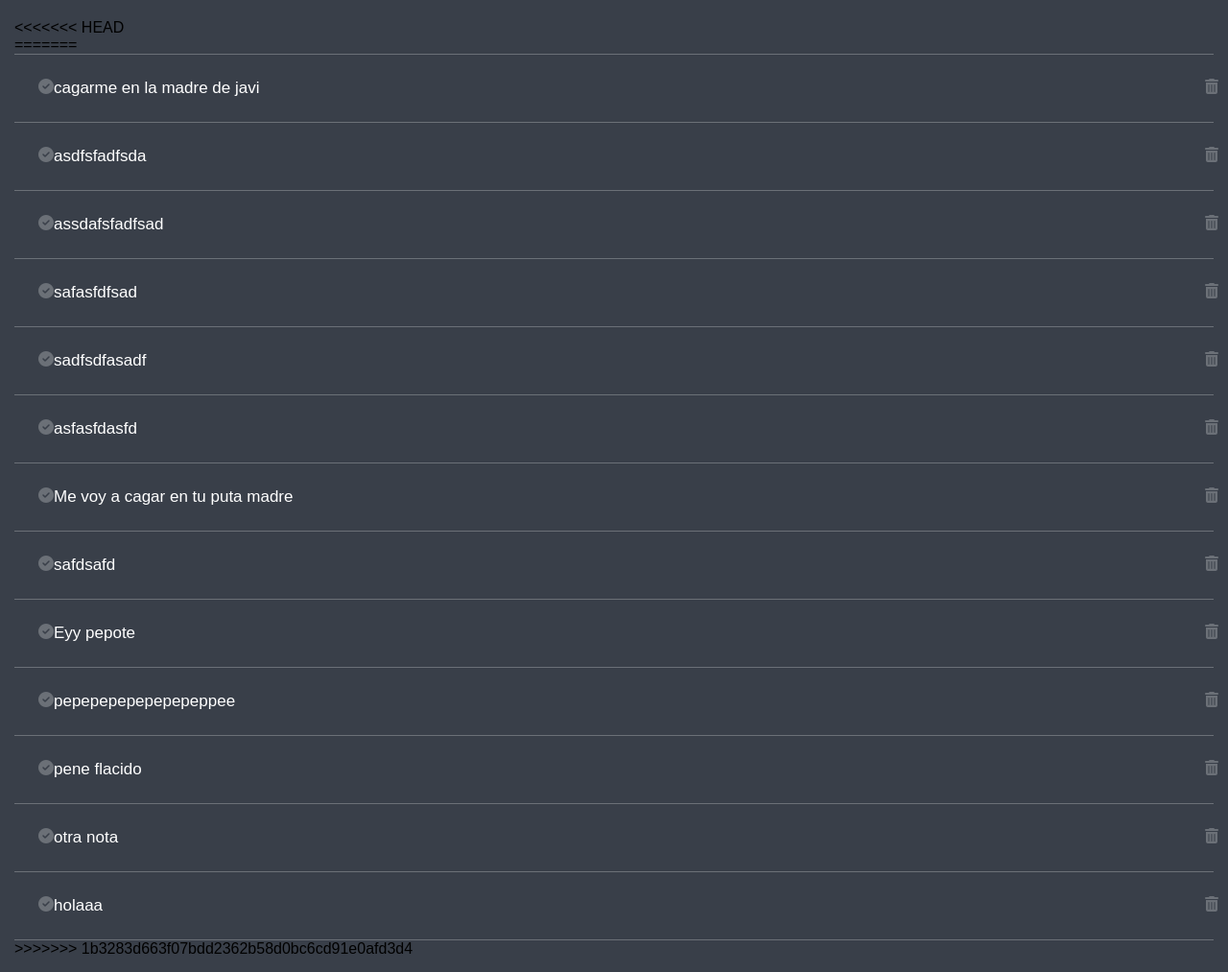
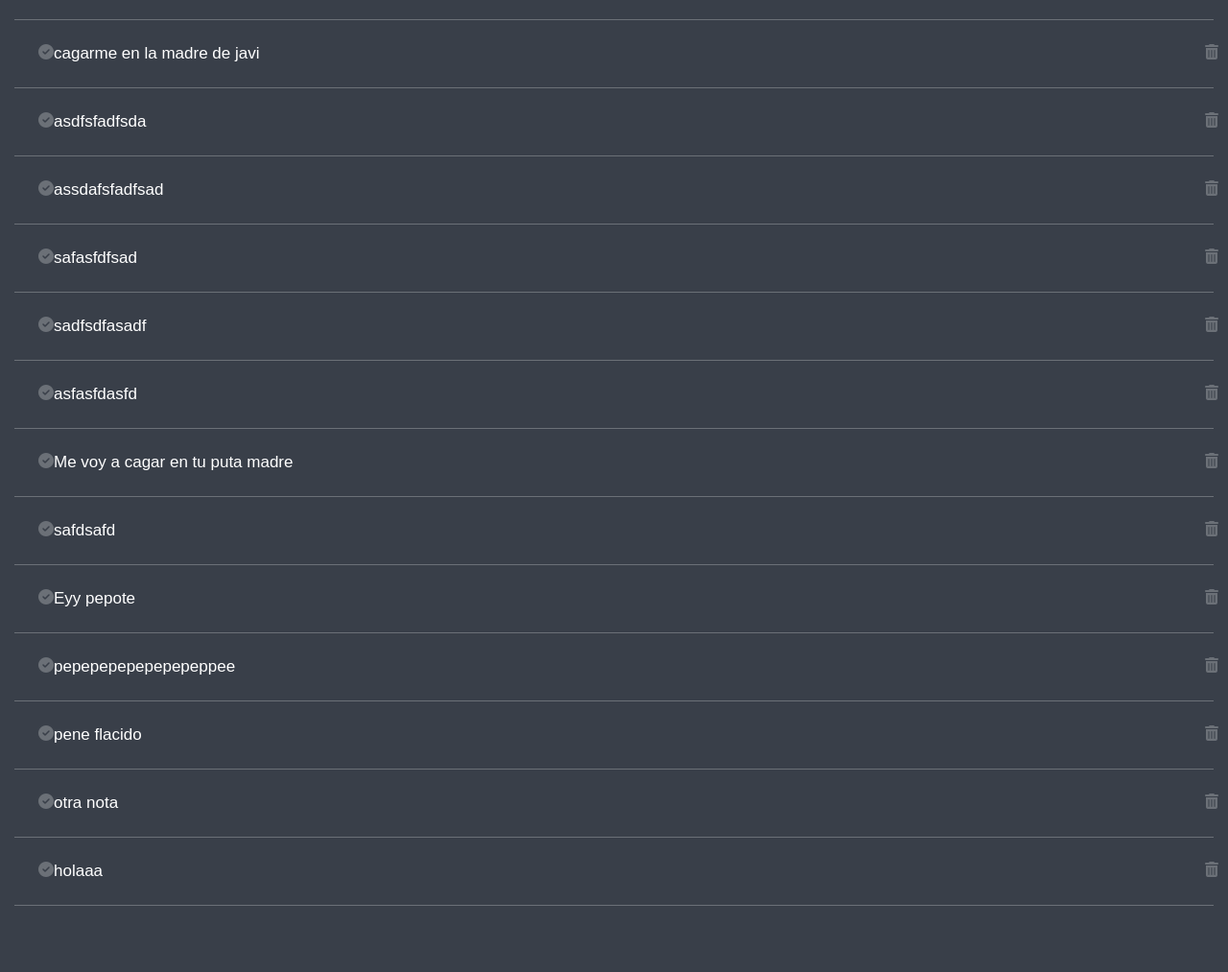
Before and after one commit to javierdominguezsuarez/ToHoodList, a Django app: page / in a window 1280 px wide. Shown: the part 177-1190 px from the top of the page at 96% size. After the commit the page ends 1121 px from the top, so only its background shows below. Run offline with Django 3.2, Linux system fonts and the light colour scheme; data comes from the database, SQL or seed files in the repository; data that the repository does not hold is empty; some libraries are stand-ins or nearby versions.

Commit message:
merge front end

```diff
--- a/notas/templates/estilos/home.html
+++ b/notas/templates/estilos/home.html
@@ -23,11 +23,7 @@
             </div>
         </header>
         <main>
-<<<<<<< HEAD
             <ul id="task-list" class = "task-list">
-
-=======
-            <ul class = "task-list">
                 {% for x in todos %}
                 <div class = "task-box">
                     <i class = "fas fa-check-circle"></i>
@@ -35,7 +31,6 @@
                     <i class = "fas fa-trash-alt"></i>
                 </div>
                 {% endfor %}
->>>>>>> 1b3283d663f07bdd2362b58d0bc6cd91e0afd3d4
             </ul>
         </main>
 
```
